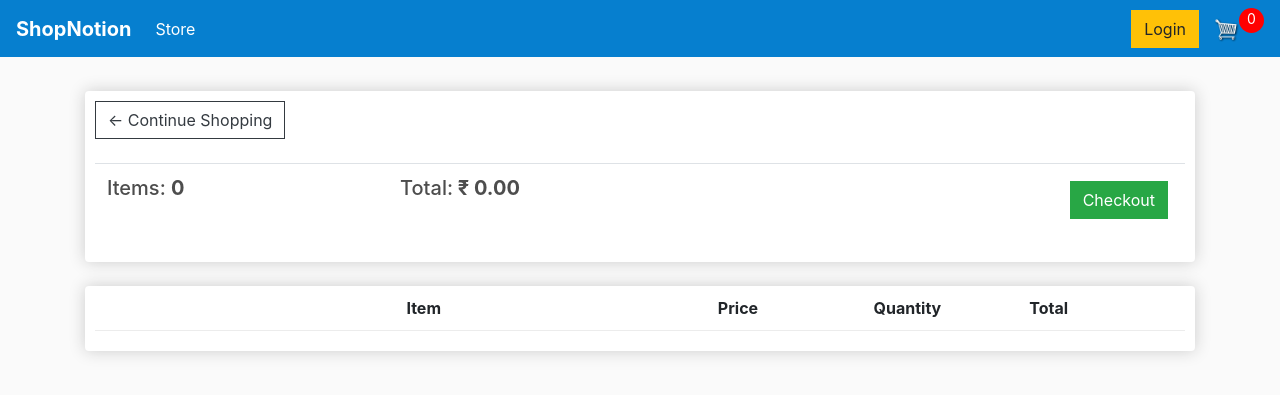
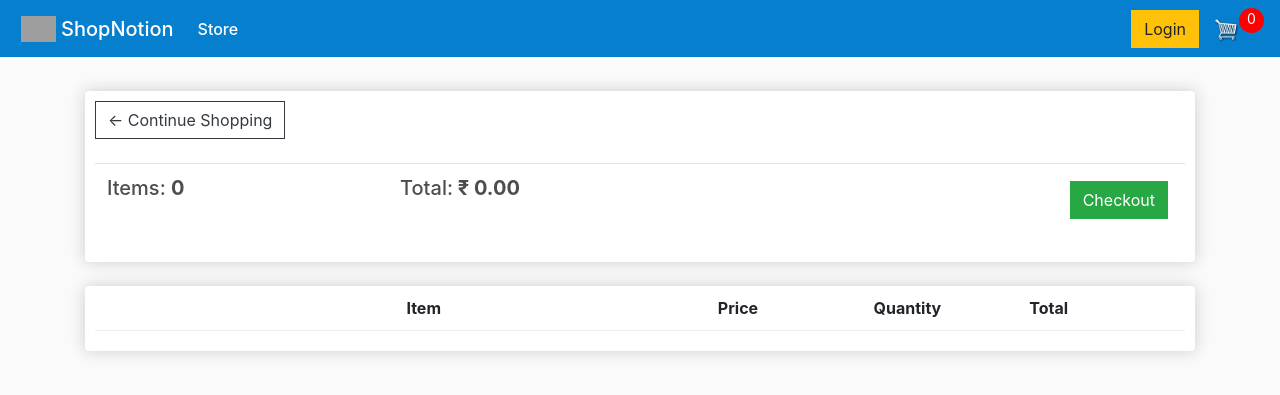
Before and after one commit to Adarsh00077/E-commerce-site, a Django app: page /cart/ in a window 1280 px wide. Shown: the top 395 px of the page. Run offline with Django 3.2, Linux system fonts and the light colour scheme; lists and menus that the app fills with data are empty; some libraries are stand-ins or nearby versions; grey boxes are pictures that could not be loaded.

Commit message:
fevicon updated

```diff
--- a/ecommerce/store/templates/store/main.html
+++ b/ecommerce/store/templates/store/main.html
@@ -2,7 +2,8 @@
 {% load static %}
 <html>
 <head>
-	<title>Ecom</title>
+	<title>ShopNotion | Ecommerce</title>
+	<link rel="shortcut icon" type="image/png" href="images/shopnotion1.png">
 
 	<meta name="viewport" content="width=device-width, initial-scale=1, maximum-scale=1, minimum-scale=1" />
 
@@ -64,7 +65,10 @@
 <body>
 
 	<nav class="navbar navbar-expand-lg navbar-dark bg-dark">
-	  <a class="navbar-brand" href="{% url 'store' %}"><strong> ShopNotion </strong></a>
+	  <a href="{% url 'store' %}">
+	    <img  id="brand-logo" src="{% static 'images/shopnotion1.png' %}">
+	  </a>
+	  <a class="navbar-brand" href="{% url 'store' %}"><span class="shopnotion"> ShopNotion </span></a>
 	  <button class="navbar-toggler" type="button" data-toggle="collapse" data-target="#navbarSupportedContent" aria-controls="navbarSupportedContent" aria-expanded="false" aria-label="Toggle navigation">
 	    <span class="navbar-toggler-icon"></span>
 	  </button>
@@ -72,7 +76,7 @@
 	  <div class="collapse navbar-collapse" id="navbarSupportedContent">
 	    <ul class="navbar-nav mr-auto">
 	      <li class="nav-item active">
-	        <a class="nav-link" href="{% url 'store' %}">Store <span class="sr-only">(current)</span></a>
+	        <a class="nav-link" href="{% url 'store' %}"> <span style="font-weight: 500;">Store</span> <span class="sr-only">(current)</span></a>
 	      </li>
 
 	    </ul>
```
